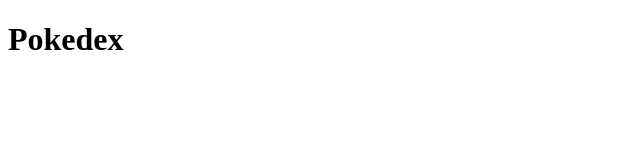
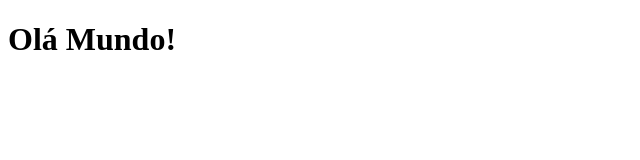
Before and after one commit to marifzf/POKEDEX, a plain HTML site: page compare.html in a window 1280 px wide. Shown: the whole page, without its empty margins (0-640 px from the left). Drawn offline with Linux system fonts and the light colour scheme.

Commit message:
coloquei olá mundo teste

```diff
--- a/compare.html
+++ b/compare.html
@@ -6,6 +6,6 @@
     <title>Comparação</title>
 </head>
 <body>
-    <h1>Pokedex</h1>
+    <h1>Olá Mundo!</h1>
 </body>
 </html>
```
